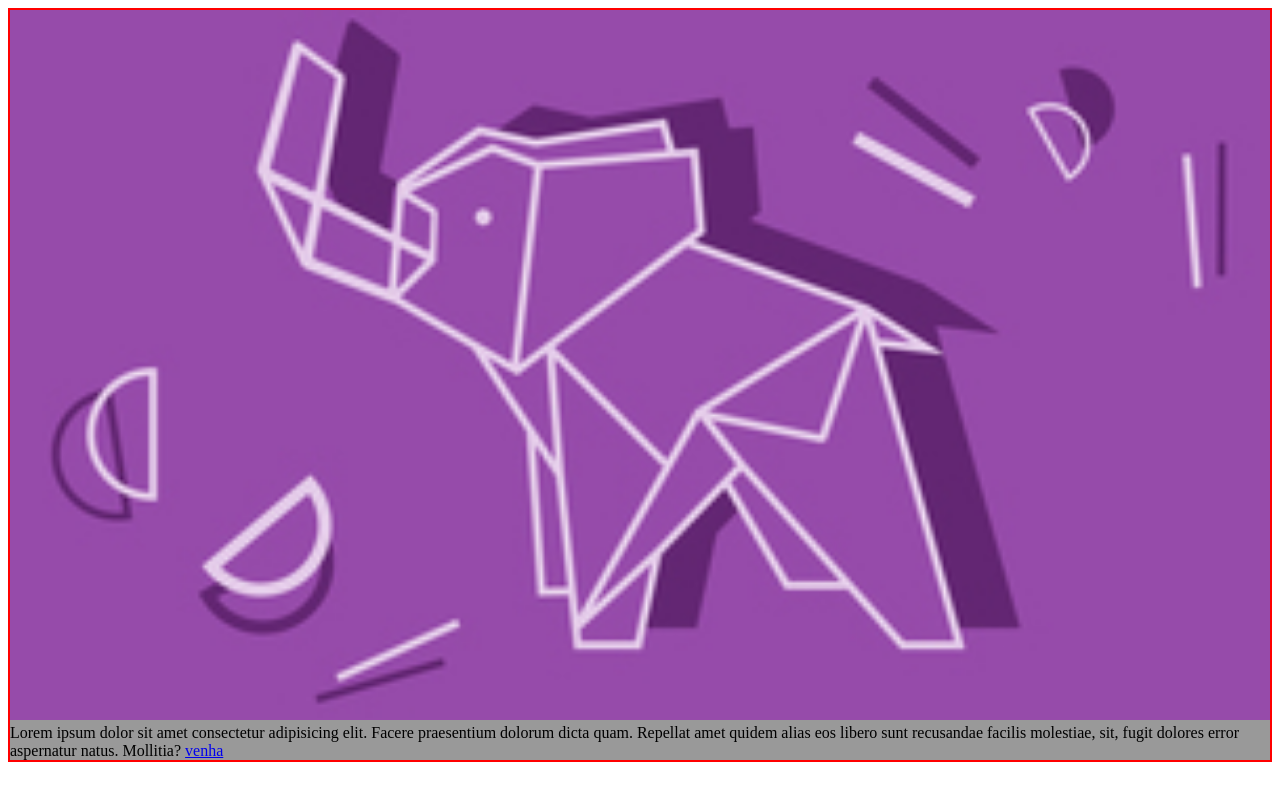
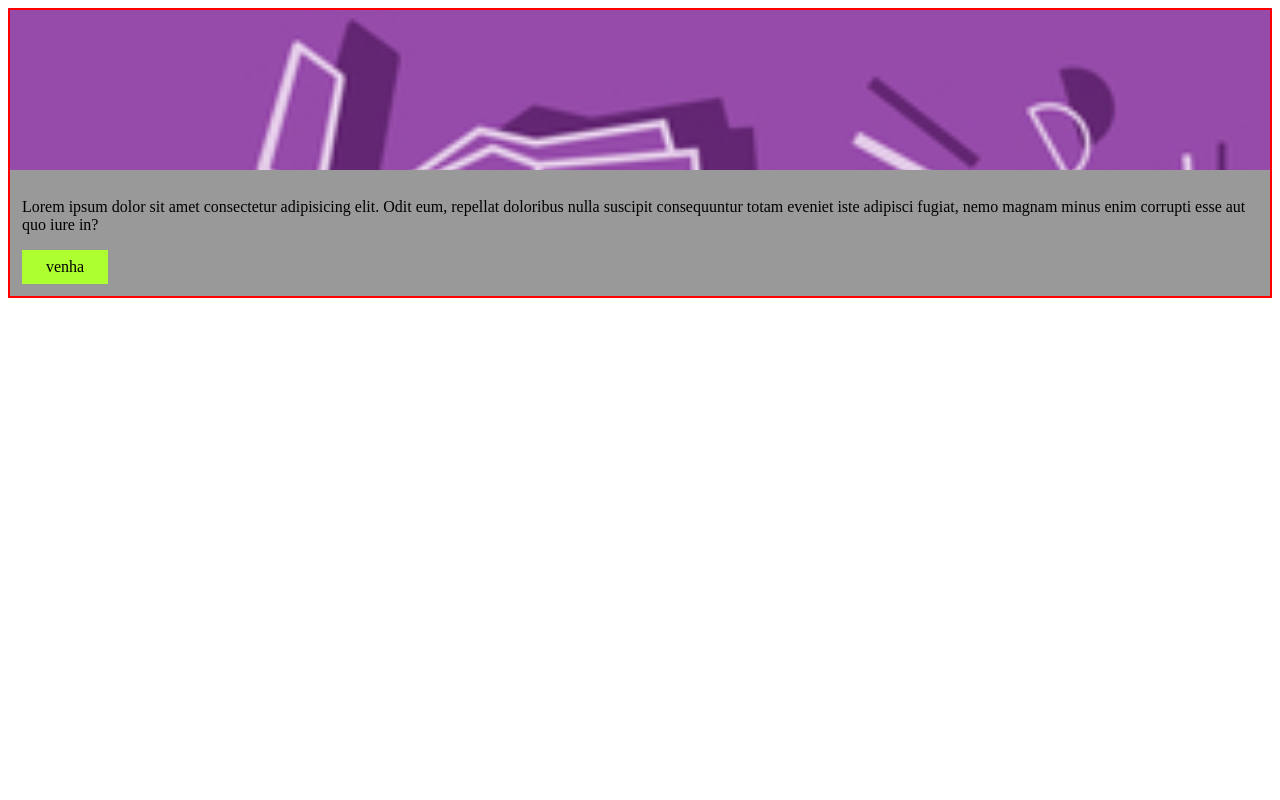
Before and after one commit to cauealb/projects-HTML-and-CSS, a plain HTML site: page index.html in a window 1280 px wide. Drawn offline with Linux system fonts and the light colour scheme.

Commit message:
Organizando o css

```diff
--- a/index.css
+++ b/index.css
@@ -1,13 +1,24 @@
 .card {
     border: 2px solid red;
-    background-color: #999;
 }
 
 .img img {
     width: 100%;
     object-fit: cover;
+    object-position: top;
+    display: block;
+    max-height: 10em;
 }
 
 .info {
+    background-color: #999;
+    padding: .75em;
+}
 
+.cta {
+    display: inline-block;
+    text-decoration: none;
+    color: black;
+    background-color: greenyellow;
+    padding: 0.50em 1.5em
 }
--- a/index.html
+++ b/index.html
@@ -16,7 +16,7 @@
                         <img src="img/card_02.jpg" alt="">
                     </div>
                     <div class="info">
-                        Lorem ipsum dolor sit amet consectetur adipisicing elit. Facere praesentium dolorum dicta quam. Repellat amet quidem alias eos libero sunt recusandae facilis molestiae, sit, fugit dolores error aspernatur natus. Mollitia?
+                        <p>Lorem ipsum dolor sit amet consectetur adipisicing elit. Odit eum, repellat doloribus nulla suscipit consequuntur totam eveniet iste adipisci fugiat, nemo magnam minus enim corrupti esse aut quo iure in?</p>
                         <a href="#" class="cta">venha</a>
                     </div>
                 </article>
```
